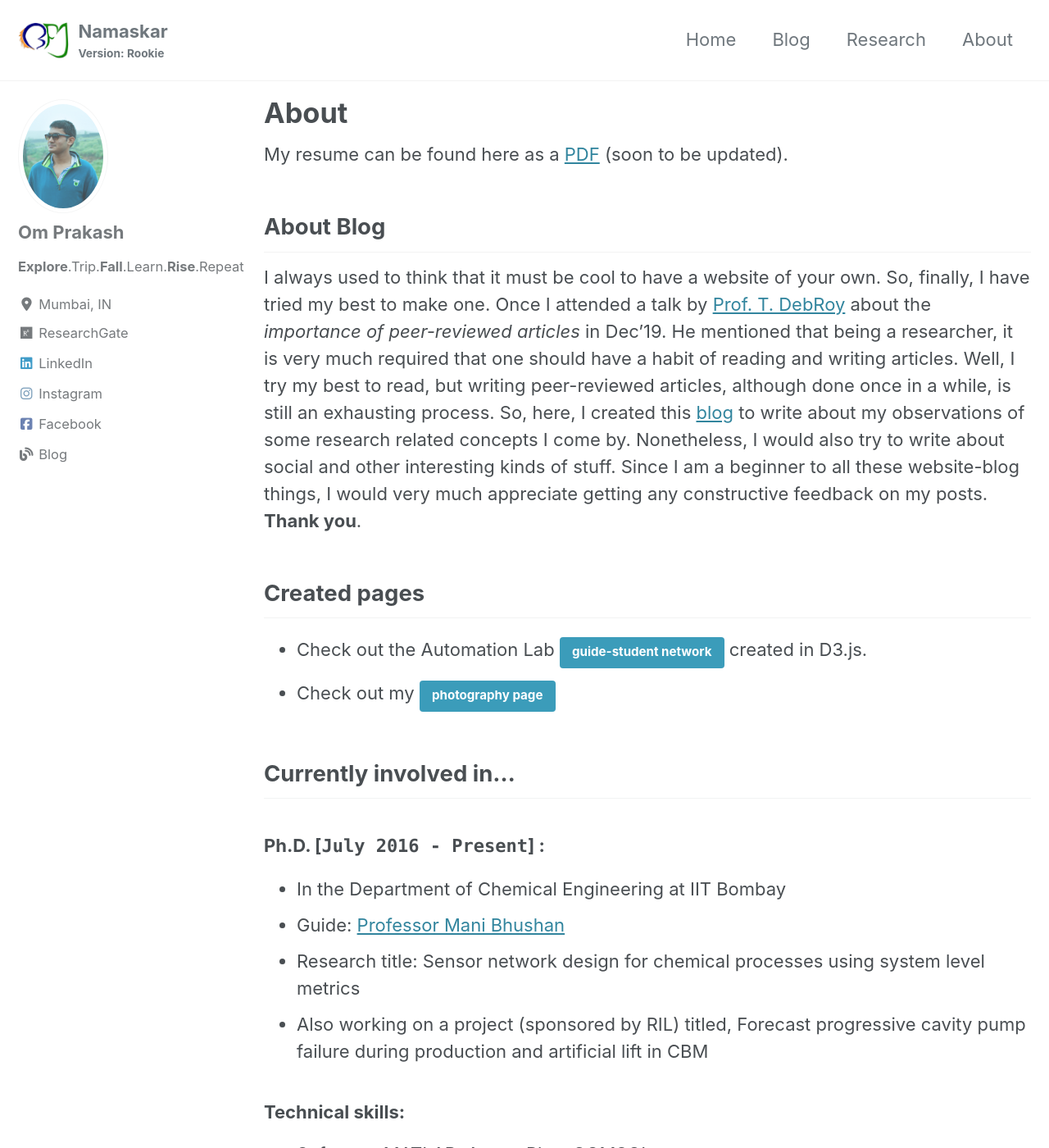
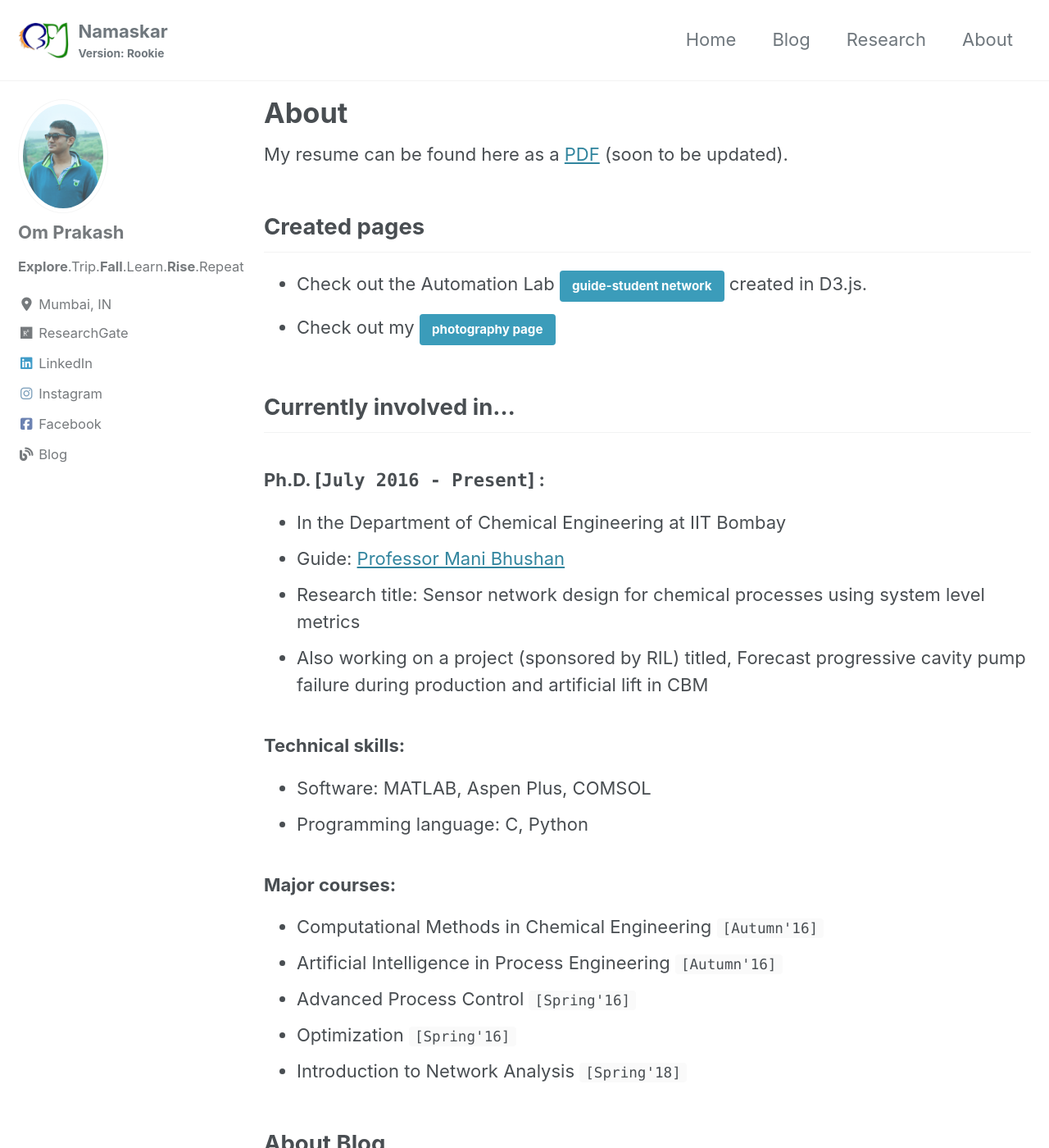
Before and after one commit to prakashoms/prakashoms.github.io, a Jekyll site: the page built from _pages/about.md, in a window 1280 px wide and 1400 px high. Shown: the whole window at 82% size. Built offline with Jekyll 4.4.1, drawn with Linux system fonts in a browser that asks for light colours; cached includes are drawn as plain includes; nearby versions of some CDN libraries; some of the changed text lies outside the part shown.

Commit message:
Update about.md

```diff
--- a/_pages/about.md
+++ b/_pages/about.md
@@ -14,9 +14,6 @@ logo:
     #title: "Image 2 title caption"
 ---
 My resume can be found here as a [PDF](#) (soon to be updated).
-
-## About Blog
-I always used to think that it must be cool to have a website of your own. So, finally, I have tried my best to make one. Once I attended a talk by [Prof. T. DebRoy](https://www.matse.psu.edu/directory/tarasankar-debroy) about the *importance of peer-reviewed articles* in Dec’19. He mentioned that being a researcher, it is very much required that one should have a habit of reading and writing articles. Well, I try my best to read, but writing peer-reviewed articles, although done once in a while, is still an exhausting process. So, here, I created this [blog](/blog/) to write about my observations of some research related concepts I come by. Nonetheless, I would also try to write about social and other interesting kinds of stuff. Since I am a beginner to all these website-blog things, I would very much appreciate getting any constructive feedback on my posts. **Thank you**.
 
 ## Created pages
 - Check out the Automation Lab [guide-student network](/automationlab-network/){: .btn .btn--info .btn--small} created in D3.js.
```
Also changed, not shown: other parts of _pages/about.md (+3 -0 lines).
